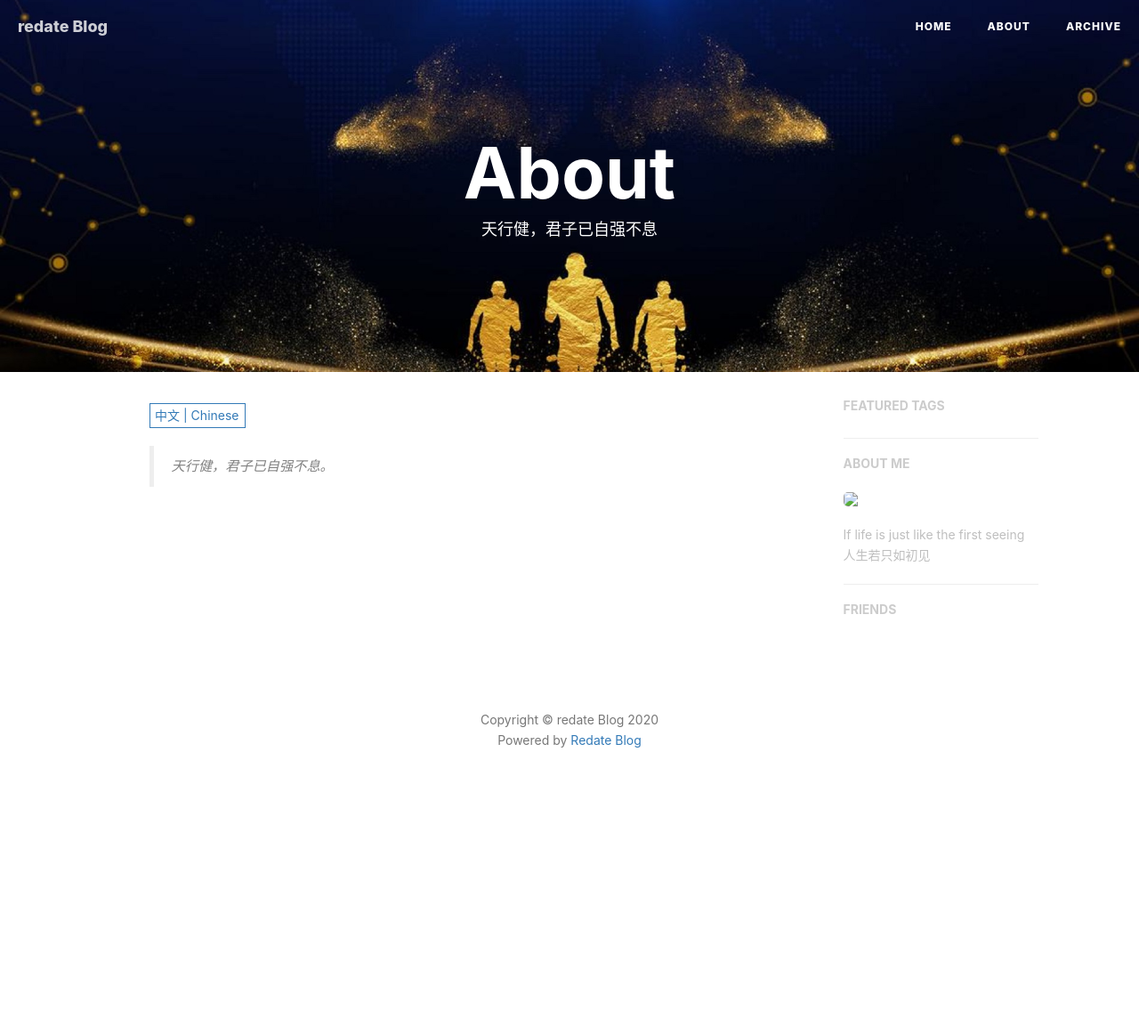
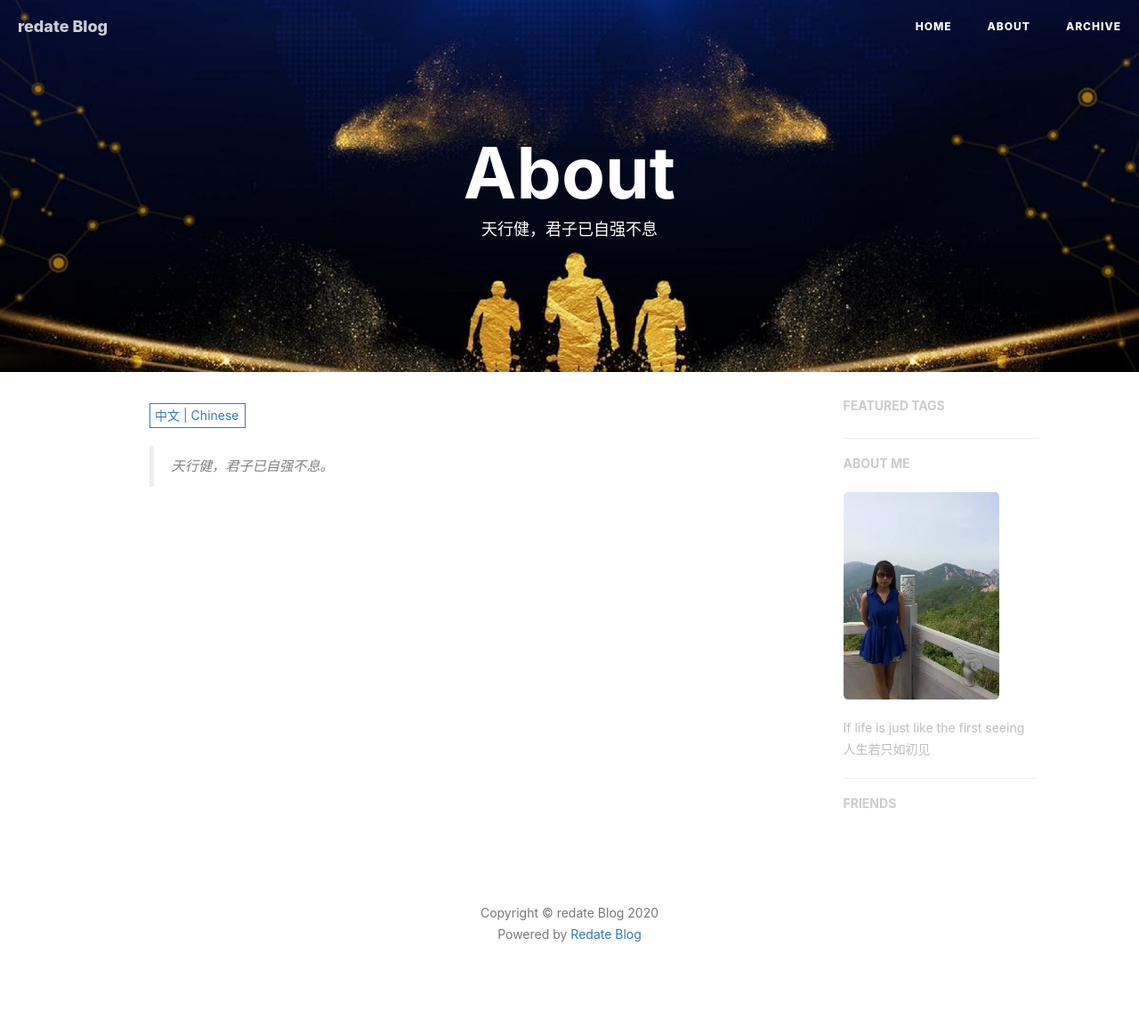
Before and after one commit to redate98/redate, a Jekyll site: the page built from about.html, in a window 1280 px wide. Shown: the whole page at 89% size. Built offline with Jekyll 4.4.1, drawn with Linux system fonts in a browser that asks for light colours; nearby versions of some CDN libraries; comment, search, counter and statistics services are not loaded; before the commit the page ends 936 px from its top, so only the background shows below that.

Commit message:
配置文件修改

```diff
--- a/_config.yml
+++ b/_config.yml
@@ -78,7 +78,7 @@ ga_domain: huangxuan.me
 # Sidebar settings
 sidebar: true                           # whether or not using Sidebar.
 sidebar-about-description: "If life is just like the first seeing<br>人生若只如初见"
-sidebar-avatar: img/avatar-hux-ny.jpg      # use absolute URL, seeing it's used in both `/` and `/about/`
+sidebar-avatar: /redate.github.io/img/avatar-hux-ny.jpg      # use absolute URL, seeing it's used in both `/` and `/about/`
 
 
 
```
